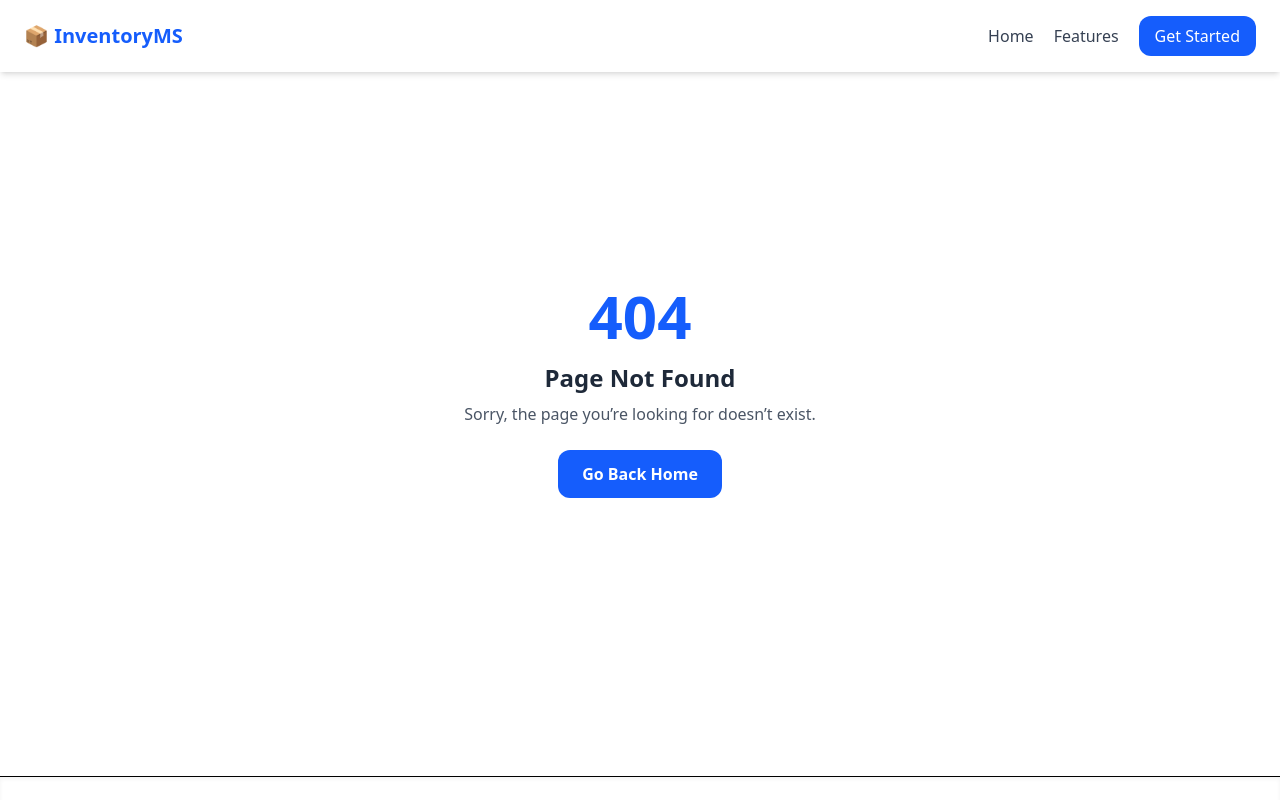
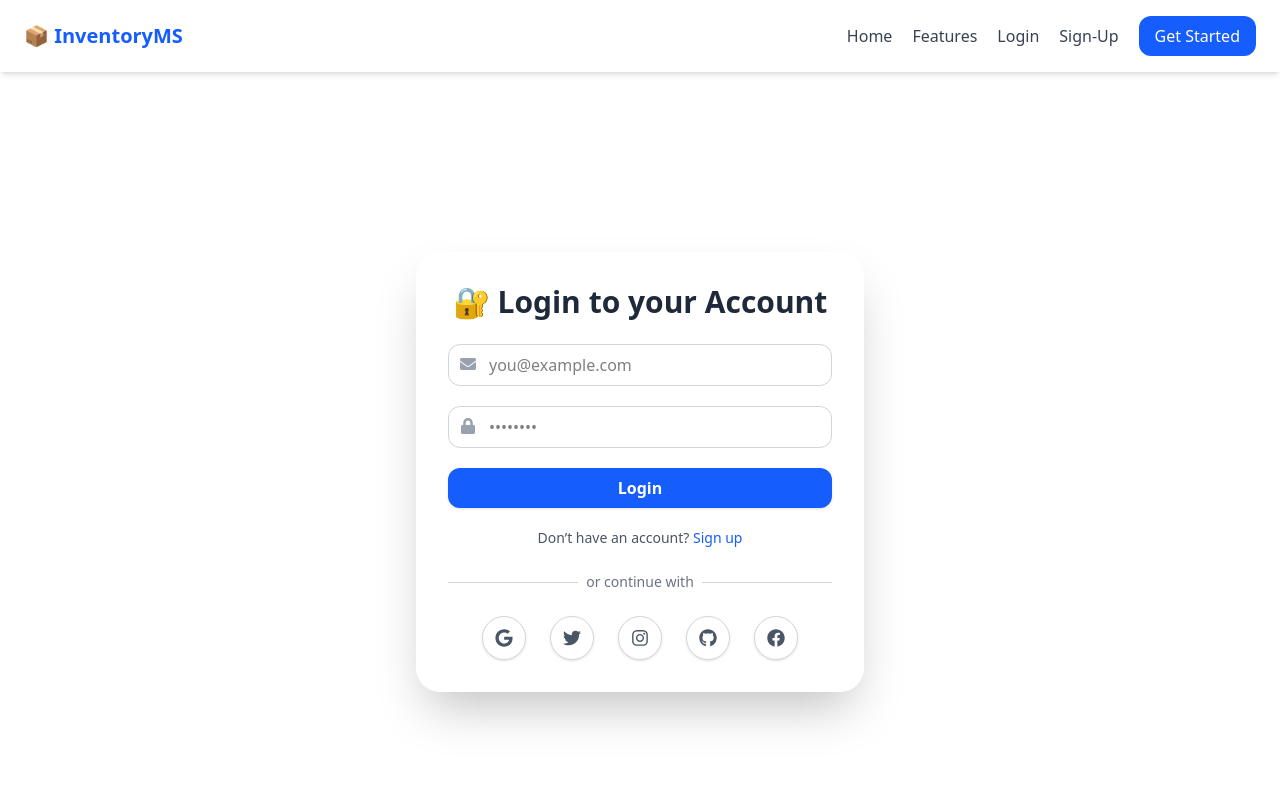
Before and after one commit to abdullahbutt09/react-IMS, a React (Vite) app in the folder ReactReduxInventoryManagement/: page /login in a window 1280 px wide. Shown: the top 800 px of the page. Built offline with nearby package versions, Linux system fonts and the light colour scheme.

Commit message:
adding a login and signup page

```diff
--- a/ReactReduxInventoryManagement/src/components/navbar.jsx
+++ b/ReactReduxInventoryManagement/src/components/navbar.jsx
@@ -15,7 +15,9 @@ const Navbar = () => {
         <Link to="/"
         state={{ scrollTo: 'features' }}
         className="text-gray-700 hover:text-blue-600 font-medium mt-2">Features</Link>
-        <a href="#start" className="bg-blue-600 text-white px-4 py-2 rounded-xl hover:bg-blue-700 transition">Get Started</a>
+        <Link to="/login" className="text-gray-700 hover:text-blue-600 font-medium mt-2"> Login </Link>
+        <Link to="/signup" className="text-gray-700 hover:text-blue-600 font-medium mt-2"> Sign-Up </Link>
+        <Link to="/signup" className="bg-blue-600 text-white px-4 py-2 rounded-xl hover:bg-blue-700 transition">Get Started</Link>
       </div>
 
       {/* Hamburger Button */}
@@ -30,7 +32,9 @@ const Navbar = () => {
           <Link to="/"
           state={{ scrollTo: 'features' }}
           className="text-gray-700 hover:text-blue-600 font-medium" onClick={() => setIsOpen(false)}>Features</Link>
-          <a href="#start" className="bg-blue-600 text-white px-4 py-2 rounded-xl hover:bg-blue-700 transition" onClick={() => setIsOpen(false)}>Get Started</a>
+           <Link to="/login" className="text-gray-700 hover:text-blue-600 font-medium" onClick={() => setIsOpen(false)}> Login </Link>
+           <Link to="/signup" className="text-gray-700 hover:text-blue-600 font-medium" onClick={() => setIsOpen(false)}> Sign-Up </Link>
+          <Link to="/signup" className="bg-blue-600 text-white px-4 py-2 rounded-xl hover:bg-blue-700 transition" onClick={() => setIsOpen(false)}>Get Started</Link>
         </div>
       )}
     </nav>
--- /dev/null
+++ b/ReactReduxInventoryManagement/src/pages/AuthPage.jsx
@@ -0,0 +1,101 @@
+import React from 'react';
+import { motion } from 'framer-motion';
+import { FaUser, FaEnvelope, FaLock, FaGoogle, FaTwitter, FaInstagram, FaGithub, FaGithubSquare, FaFacebook } from 'react-icons/fa';
+import { Link } from 'react-router-dom';
+
+const AuthPage = ({ type = 'login' }) => {
+  const isLogin = type === 'login';
+  const title = isLogin ? '🔐 Login to your Account' : '📝 Create an Account';
+  const buttonText = isLogin ? 'Login' : 'Sign Up';
+  const toggleText = isLogin ? 'Don’t have an account?' : 'Already have an account?';
+  const toggleLink = isLogin ? '/signup' : '/login';
+  const toggleLinkText = isLogin ? 'Sign up' : 'Log in';
+
+  return (
+    <div className="min-h-screen flex items-center justify-center px-4">
+      <motion.div
+        initial={{ opacity: 0, scale: 0.9 }}
+        animate={{ opacity: 1, scale: 1 }}
+        transition={{ duration: 0.5 }}
+        className="w-full max-w-md bg-white rounded-3xl shadow-2xl p-8"
+      >
+        <h2 className="text-3xl font-bold text-center text-gray-800 mb-6">{title}</h2>
+
+        <form className="space-y-5">
+          {!isLogin && (
+            <div className="relative">
+              <FaUser className="absolute top-3 left-3 text-gray-400" />
+              <input
+                type="text"
+                placeholder="Full Name"
+                className="pl-10 pr-4 py-2 w-full border border-gray-300 rounded-xl focus:ring-2 focus:ring-blue-500 focus:outline-none"
+              />
+            </div>
+          )}
+
+          <div className="relative">
+            <FaEnvelope className="absolute top-3 left-3 text-gray-400" />
+            <input
+              type="email"
+              placeholder="you@example.com"
+              className="pl-10 pr-4 py-2 w-full border border-gray-300 rounded-xl focus:ring-2 focus:ring-blue-500 focus:outline-none"
+            />
+          </div>
+
+          <div className="relative">
+            <FaLock className="absolute top-3 left-3 text-gray-400" />
+            <input
+              type="password"
+              placeholder="••••••••"
+              className="pl-10 pr-4 py-2 w-full border border-gray-300 rounded-xl focus:ring-2 focus:ring-blue-500 focus:outline-none"
+            />
+          </div>
+
+          <motion.button
+            whileHover={{ scale: 1.02 }}
+            whileTap={{ scale: 0.98 }}
+            type="submit"
+            className="w-full bg-blue-600 text-white py-2 rounded-xl font-semibold shadow hover:bg-blue-700 transition"
+          >
+            {buttonText}
+          </motion.button>
+        </form>
+
+        {/* Switch Auth Link */}
+        <p className="mt-5 text-sm text-center text-gray-600">
+          {toggleText}{' '}
+          <Link
+            to={toggleLink}
+            className="text-blue-600 hover:underline font-medium"
+          >
+            {toggleLinkText}
+          </Link>
+        </p>
+
+        {/* Divider */}
+        <div className="flex items-center gap-2 my-6">
+          <hr className="flex-grow border-gray-300" />
+          <span className="text-sm text-gray-500">or continue with</span>
+          <hr className="flex-grow border-gray-300" />
+        </div>
+
+        {/* Social Icons */}
+        <div className="flex justify-center gap-6 flex-wrap">
+          <SocialButton icon={<FaGoogle />} />
+          <SocialButton icon={<FaTwitter />} />
+          <SocialButton icon={<FaInstagram />} />
+          <SocialButton icon={<FaGithub />} />
+          <SocialButton icon={<FaFacebook />} />
+        </div>
+      </motion.div>
+    </div>
+  );
+};
+
+const SocialButton = ({ icon }) => (
+  <button className="p-3 rounded-full border border-gray-300 hover:bg-blue-600 transition hover:text-white text-lg shadow-sm text-gray-600">
+    {icon}
+  </button>
+);
+
+export default AuthPage;
--- /dev/null
+++ b/ReactReduxInventoryManagement/src/pages/LoginPage.jsx
@@ -0,0 +1,8 @@
+import React from 'react';
+import AuthPage from './AuthPage';
+
+const Login = () => {
+  return <AuthPage type="login" />;
+};
+
+export default Login;
--- /dev/null
+++ b/ReactReduxInventoryManagement/src/pages/SignUpPage.jsx
@@ -0,0 +1,8 @@
+import React from 'react';
+import AuthPage from './AuthPage';
+
+const Signup = () => {
+  return <AuthPage type="signup" />;
+};
+
+export default Signup;
--- a/ReactReduxInventoryManagement/src/routes/AppRoutesFile.jsx
+++ b/ReactReduxInventoryManagement/src/routes/AppRoutesFile.jsx
@@ -5,12 +5,16 @@ import Home from '../pages/HomePage';
 import NotFound from '../pages/NotFoundPage';
 import Layout from '../components/Layout';
 import InventoryPage from '../pages/InventoryPages';
+import Login from '../pages/LoginPage';
+import Signup from '../pages/SignUpPage';
 
 
 const router = createBrowserRouter(
   createRoutesFromElements(
     <Route path="/" element={<Layout />}>
       <Route index element={<Home />} />
+      <Route path="/login" element={<Login />} />
+      <Route path="/signup" element={<Signup />} />
       <Route path="/inventory" element={<InventoryPage />} />
       <Route path="*" element={<NotFound />} />
     </Route>
```
